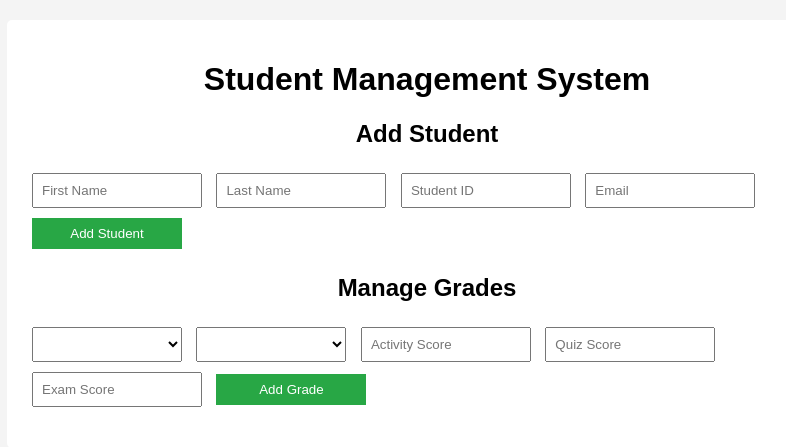
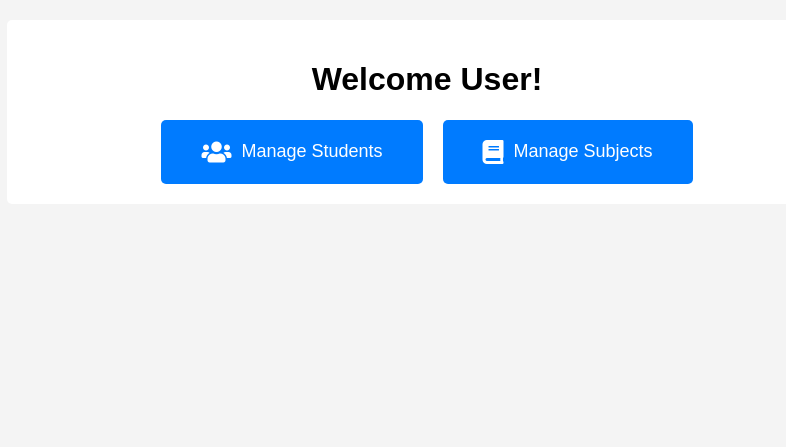
Before and after one commit to TatersFTW/Student-Management-System, a Django app: page / in a window 1280 px wide. Shown: the part 48-495 px from the top of the page, without its empty margins (213-999 px from the left). Run offline with Django 5.2, Linux system fonts and the light colour scheme; data comes from the database, SQL or seed files in the repository; data that the repository does not hold is empty.

Commit message:
added welcome user and button and etc.

```diff
--- a/student_management/core/static/css/styles.css
+++ b/student_management/core/static/css/styles.css
@@ -90,3 +90,31 @@
     font-weight: bold;
     margin-bottom: 10px;
 }
+
+.welcome-buttons {
+    display: flex;
+    justify-content: center;
+    gap: 20px;
+    margin-top: 20px;
+}
+
+.welcome-button {
+    display: flex;
+    align-items: center;
+    padding: 20px 40px;
+    font-size: 18px;
+    background-color: #007bff;
+    color: white;
+    text-decoration: none;
+    border-radius: 5px;
+    transition: background-color 0.3s;
+}
+
+.welcome-button:hover {
+    background-color: #0056b3;
+}
+
+.welcome-button i {
+    margin-right: 10px;
+    font-size: 24px;
+}
--- a/student_management/core/templates/index.html
+++ b/student_management/core/templates/index.html
@@ -5,6 +5,7 @@
     <meta name="viewport" content="width=device-width, initial-scale=1.0">
     <title>Student Management System</title>
     <link rel="stylesheet" href="/static/css/styles.css">
+    <link rel="stylesheet" href="https://cdnjs.cloudflare.com/ajax/libs/font-awesome/5.15.4/css/all.min.css">
 </head>
 <body>
     <div class="navbar">
@@ -13,34 +14,15 @@
         <a href="/subjects/">Subjects</a>
     </div>
     <div class="container">
-        <h1>Student Management System</h1>
-
-        <!-- Student Management -->
-        <h2>Add Student</h2>
-        <div>
-            <input type="text" id="firstName" placeholder="First Name">
-            <input type="text" id="lastName" placeholder="Last Name">
-            <input type="text" id="studentId" placeholder="Student ID">
-            <input type="email" id="email" placeholder="Email">
-            <button onclick="addStudent()">Add Student</button>
+        <h1>Welcome User!</h1>
+        <div class="welcome-buttons">
+            <a href="/students/" class="welcome-button">
+                <i class="fas fa-users"></i> Manage Students
+            </a>
+            <a href="/subjects/" class="welcome-button">
+                <i class="fas fa-book"></i> Manage Subjects
+            </a>
         </div>
-
-        <!-- Grade Management -->
-        <h2>Manage Grades</h2>
-        <div>
-            <select id="gradeStudent"></select>
-            <select id="gradeSubject"></select>
-            <input type="number" id="activityScore" placeholder="Activity Score" min="0" max="100">
-            <input type="number" id="quizScore" placeholder="Quiz Score" min="0" max="100">
-            <input type="number" id="examScore" placeholder="Exam Score" min="0" max="100">
-            <button onclick="addGrade()">Add Grade</button>
-        </div>
-        <ul id="gradeList"></ul>
     </div>
-    <script src="/static/js/app.js"></script>
-    <script>
-        // Ensure CSRF token is included in POST requests
-        const csrftoken = document.cookie.match(/csrftoken=([^;]+)/)?.[1];
-    </script>
 </body>
 </html>
--- a/student_management/core/views.py
+++ b/student_management/core/views.py
@@ -9,6 +9,24 @@
 
 def student_list(request):
     students = Student.objects.all()
+    if request.method == 'POST':
+        action = request.POST.get('action')
+        if action == 'add':
+            first_name = request.POST.get('first_name')
+            last_name = request.POST.get('last_name')
+            student_id = request.POST.get('student_id')
+            email = request.POST.get('email')
+            try:
+                Student.objects.create(
+                    first_name=first_name,
+                    last_name=last_name,
+                    student_id=student_id,
+                    email=email
+                )
+                messages.success(request, 'Student added successfully.')
+            except:
+                messages.error(request, 'Error adding student.')
+            return redirect('student_list')
     return render(request, 'student_list.html', {'students': students})
 
 def subject_list(request):
```
Also changed, not shown: student_management/core/templates/student_list.html (+22 -0 lines).
